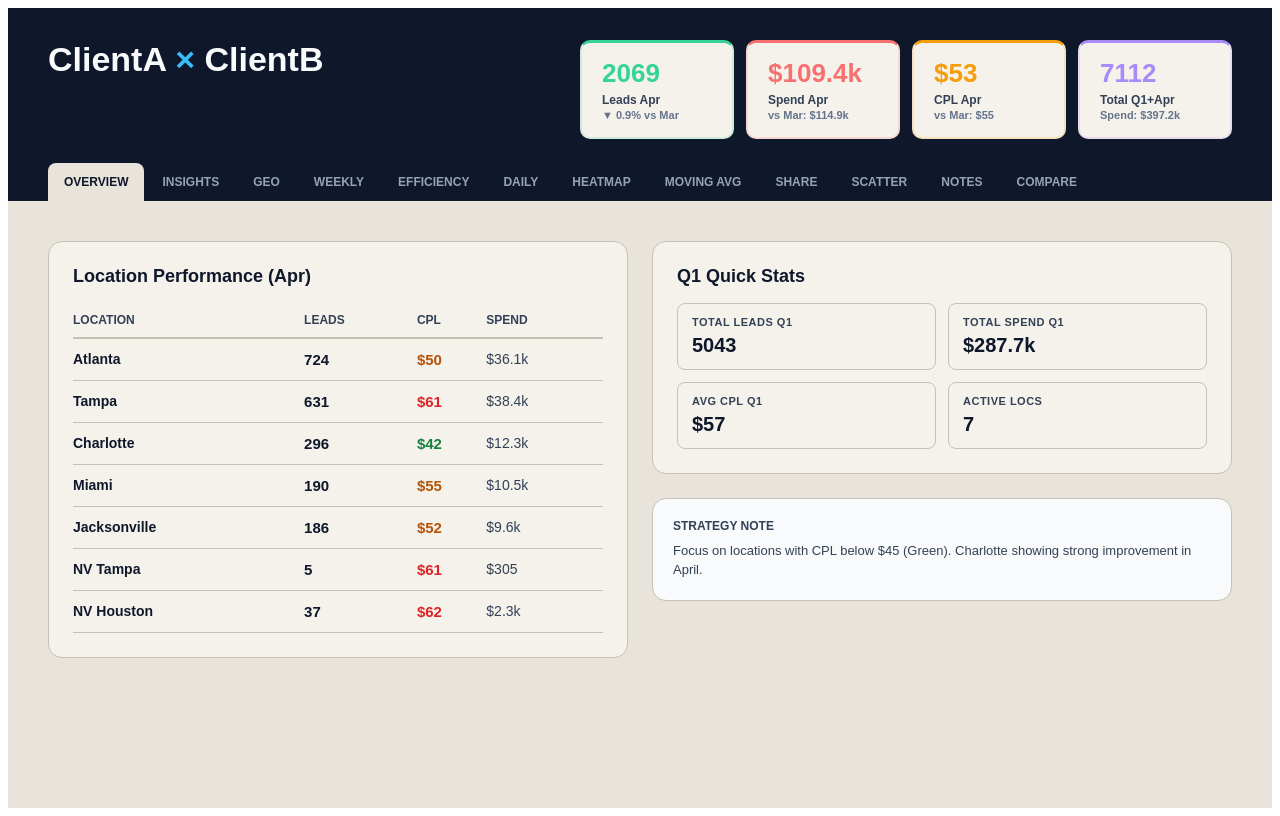
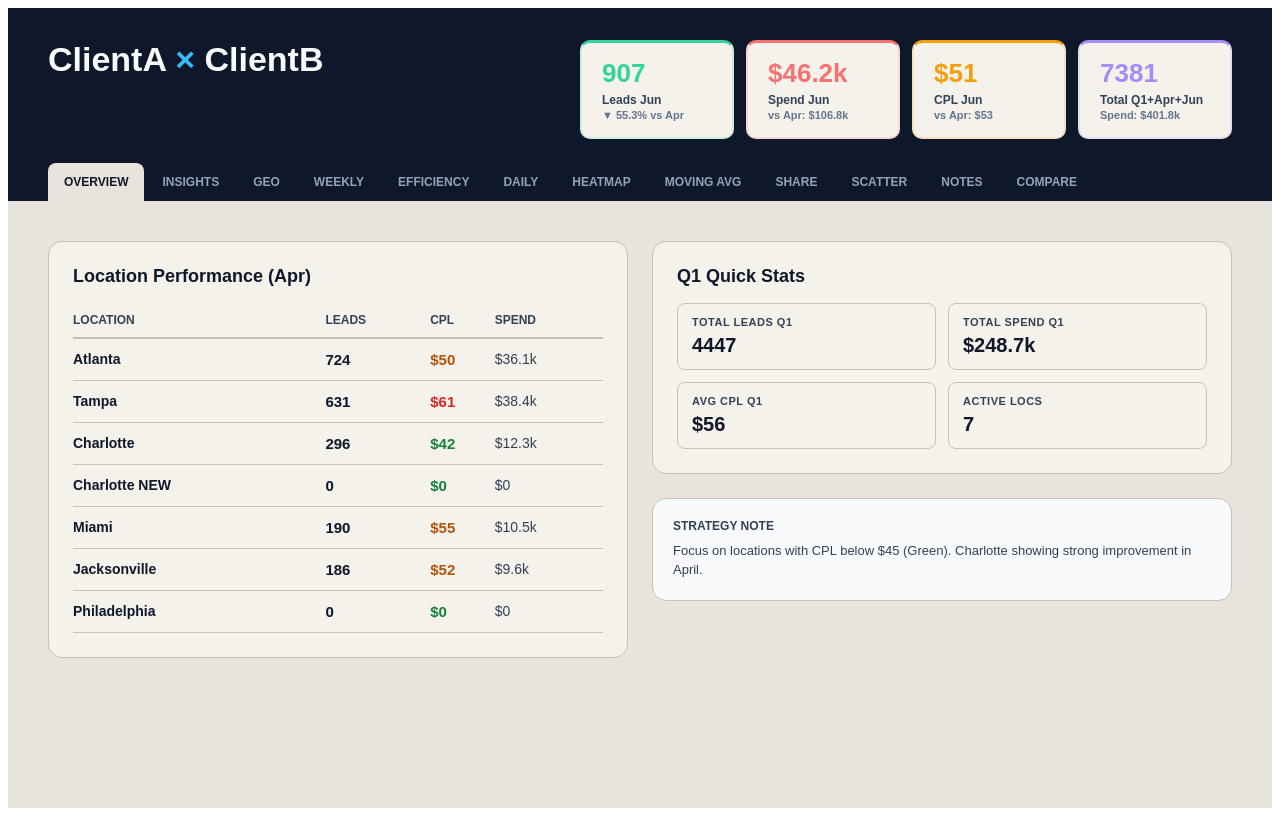
Before and after one commit to IgorOdaryuk/refactor-dash-forked, a React (Create React App) app: page / in a window 1280 px wide. Built offline with nearby package versions, Linux system fonts and the light colour scheme.

Commit message:
Connect June LSA data to dashboard

```diff
--- a/src/App.js
+++ b/src/App.js
@@ -22,24 +22,26 @@ export default function App() {
     leadsFeb: summary.reduce((s, d) => s + d.leadsFeb, 0),
     leadsMar: summary.reduce((s, d) => s + d.leadsMar, 0),
     leadsApr: summary.reduce((s, d) => s + d.leadsApr, 0),
+    leadsJun: summary.reduce((s, d) => s + d.leadsJun, 0),
     spendJan: summary.reduce((s, d) => s + d.spendJan, 0),
     spendFeb: summary.reduce((s, d) => s + d.spendFeb, 0),
     spendMar: summary.reduce((s, d) => s + d.spendMar, 0),
     spendApr: summary.reduce((s, d) => s + d.spendApr, 0),
+    spendJun: summary.reduce((s, d) => s + d.spendJun, 0),
   };
 
+  const cplJun = totals.leadsJun
+    ? Math.round(totals.spendJun / totals.leadsJun)
+    : 0;
   const cplApr = totals.leadsApr
     ? Math.round(totals.spendApr / totals.leadsApr)
     : 0;
-  const cplMar = totals.leadsMar
-    ? Math.round(totals.spendMar / totals.leadsMar)
-    : 0;
-  const cplAprColor =
-    cplApr <= 45 ? "#34d399" : cplApr <= 55 ? "#f59e0b" : "#f87171";
+  const cplJunColor =
+    cplJun <= 45 ? "#34d399" : cplJun <= 55 ? "#f59e0b" : "#f87171";
   const totalLeadsAll =
-    totals.leadsJan + totals.leadsFeb + totals.leadsMar + totals.leadsApr;
+    totals.leadsJan + totals.leadsFeb + totals.leadsMar + totals.leadsApr + totals.leadsJun;
   const totalSpendAll =
-    totals.spendJan + totals.spendFeb + totals.spendMar + totals.spendApr;
+    totals.spendJan + totals.spendFeb + totals.spendMar + totals.spendApr + totals.spendJun;
 
   const navItem = (id, label) => (
     <button
@@ -90,27 +92,27 @@ export default function App() {
           </h1>
           <div style={{ display: "flex", gap: 12, flexWrap: "wrap" }}>
             <Stat
-              label="Leads Apr"
-              value={totals.leadsApr}
+              label="Leads Jun"
+              value={totals.leadsJun}
               color="#34d399"
-              sub={`${arrow(pct(totals.leadsMar, totals.leadsApr))} ${Math.abs(
-                pct(totals.leadsMar, totals.leadsApr)
-              )}% vs Mar`}
+              sub={`${arrow(pct(totals.leadsApr, totals.leadsJun))} ${Math.abs(
+                pct(totals.leadsApr, totals.leadsJun)
+              )}% vs Apr`}
             />
             <Stat
-              label="Spend Apr"
-              value={fmt(totals.spendApr)}
+              label="Spend Jun"
+              value={fmt(totals.spendJun)}
               color="#f87171"
-              sub={`vs Mar: ${fmt(totals.spendMar)}`}
+              sub={`vs Apr: ${fmt(totals.spendApr)}`}
             />
             <Stat
-              label="CPL Apr"
-              value={`$${cplApr}`}
-              color={cplAprColor}
-              sub={`vs Mar: $${cplMar}`}
+              label="CPL Jun"
+              value={`$${cplJun}`}
+              color={cplJunColor}
+              sub={`vs Apr: $${cplApr}`}
             />
             <Stat
-              label="Total Q1+Apr"
+              label="Total Q1+Apr+Jun"
               value={totalLeadsAll}
               color="#a78bfa"
               sub={`Spend: ${fmt(totalSpendAll)}`}
--- a/src/data.js
+++ b/src/data.js
@@ -14,30 +14,31 @@ export const ALL_LOCATIONS = [
   "Atlanta",
   "Tampa",
   "Charlotte",
+  "Charlotte NEW",
   "Miami",
   "Jacksonville",
-  "NV Tampa",
-  "NV Houston",
+  "Philadelphia",
 ];
 
 export const DOW_LABELS = ["Mon", "Tue", "Wed", "Thu", "Fri", "Sat", "Sun"];
-export const MAX_DATE = "2026-04-21";
+export const MAX_DATE = "2026-06-16";
 
 export function calcSummary(loc, month) {
   const { dailyData: data } = require("./data/index");
-  const prefix =
-    month === 1
-      ? "2026-01"
-      : month === 2
-      ? "2026-02"
-      : month === 3
-      ? "2026-03"
-      : "2026-04";
+  const prefixes = {
+    1: "2026-01",
+    2: "2026-02",
+    3: "2026-03",
+    4: "2026-04",
+    5: "2026-05",
+    6: "2026-06",
+  };
+  const prefix = prefixes[month] || "2026-06";
   const rows = data.filter(
     (d) => d.location === loc && d.date.startsWith(prefix)
   );
-  const leads = rows.reduce((s, r) => s + r.leads, 0);
-  const spend = rows.reduce((s, r) => s + r.spend, 0);
+  const leads = rows.reduce((sum, row) => sum + row.leads, 0);
+  const spend = rows.reduce((sum, row) => sum + row.spend, 0);
   return { leads, spend, cpl: leads ? Math.round(spend / leads) : 0 };
 }
 
@@ -46,6 +47,8 @@ export const summary = ALL_LOCATIONS.map((loc) => {
   const feb = calcSummary(loc, 2);
   const mar = calcSummary(loc, 3);
   const apr = calcSummary(loc, 4);
+  const jun = calcSummary(loc, 6);
+
   return {
     location: loc,
     leadsJan: jan.leads,
@@ -60,6 +63,9 @@ export const summary = ALL_LOCATIONS.map((loc) => {
     leadsApr: apr.leads,
     spendApr: apr.spend,
     cplApr: apr.cpl,
+    leadsJun: jun.leads,
+    spendJun: jun.spend,
+    cplJun: jun.cpl,
   };
 });
 
@@ -71,7 +77,7 @@ export function buildWeeklyData(locs, from, to) {
   const weeks = {};
   filtered.forEach((d) => {
     const dObj = new Date(d.date + "T12:00:00");
-    const monthNames = ["Jan", "Feb", "Mar", "Apr"];
+    const monthNames = ["Jan", "Feb", "Mar", "Apr", "May", "Jun"];
     const wk = `${monthNames[dObj.getMonth()]} W${Math.ceil(
       dObj.getDate() / 7
     )}`;
--- a/src/data/index.js
+++ b/src/data/index.js
@@ -2,5 +2,6 @@ import { janData } from "./jan";
 import { febData } from "./feb";
 import { marData } from "./mar";
 import { aprData } from "./apr";
+import { junData } from "./jun";
 
-export const dailyData = [...janData, ...febData, ...marData, ...aprData];
+export const dailyData = [...janData, ...febData, ...marData, ...aprData, ...junData];
```
